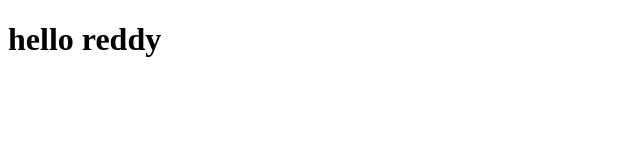
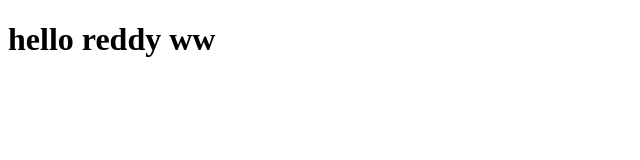
Before and after one commit to asiek728/intro_to_git, a plain HTML site: page index.html in a window 1280 px wide. Shown: the full height of the page, 0-640 px from the left. Drawn offline with Linux system fonts and the light colour scheme.

Commit message:
add index.html

```diff
--- a/index.html
+++ b/index.html
@@ -6,6 +6,6 @@
     <title>intro to Git</title>
 </head>
 <body>
-    <h1> hello reddy </h1>
+    <h1> hello reddy ww </h1>
 </body>
 </html>
```
